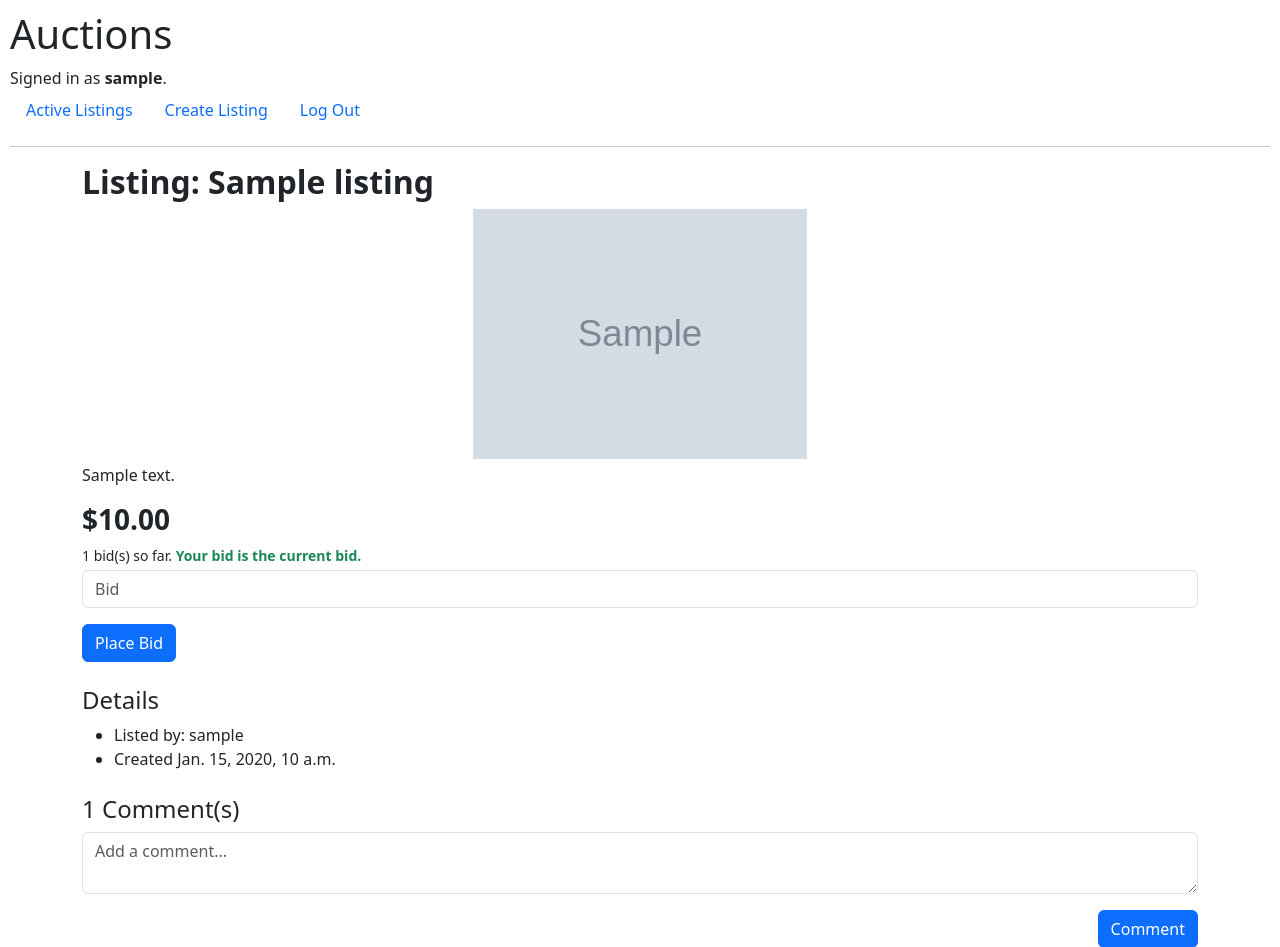
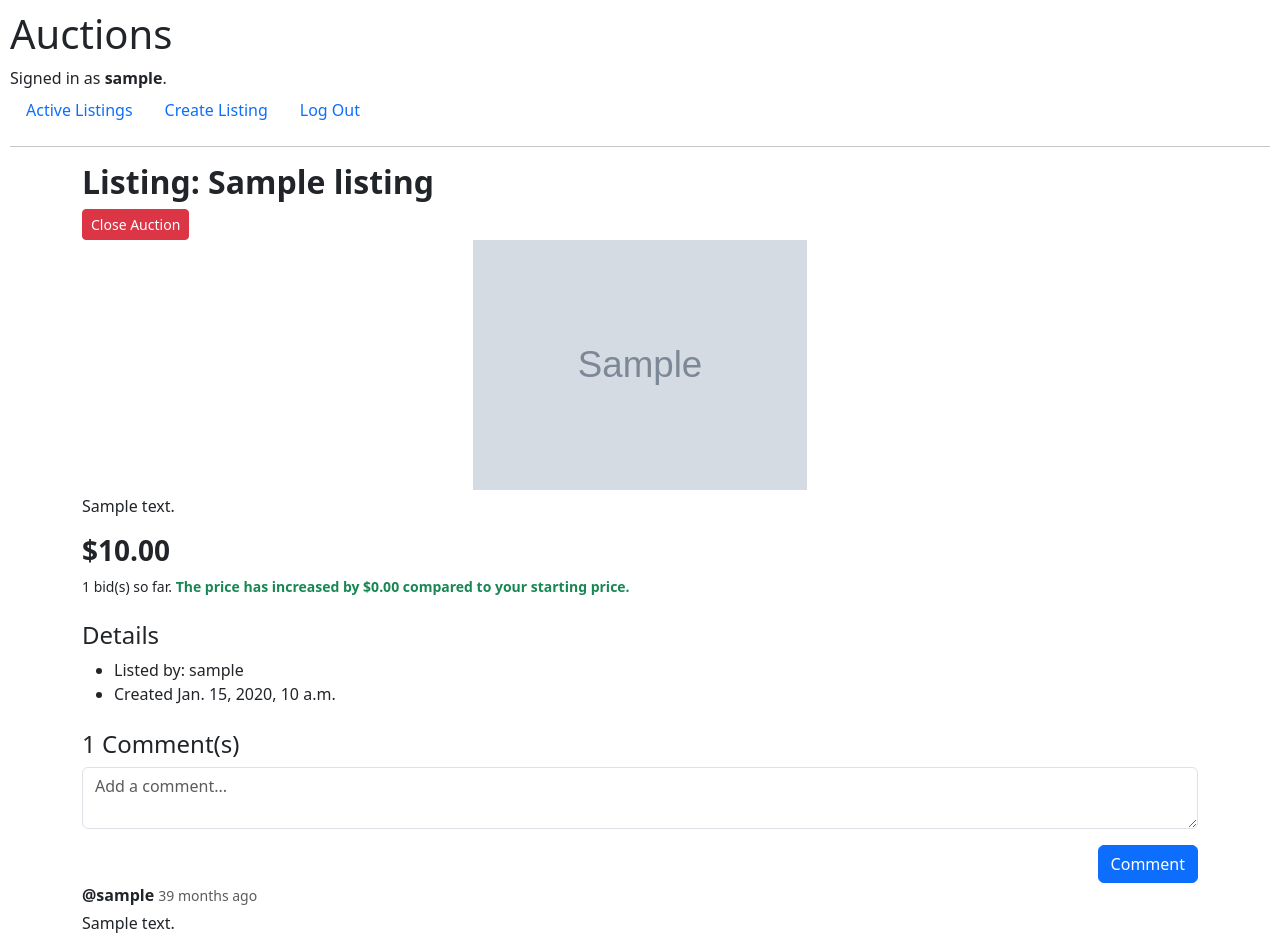
Before and after one commit to RCalvin2005/CS50Web-Commerce, a Django app: page /listing/1 in a window 1280 px wide. Shown: the top 947 px of the page. Run offline with Django 4.2, Linux system fonts and the light colour scheme; a user stored in the database is signed in; tables that the repository leaves empty hold one stand-in row (values such as "Sample post"); grey boxes marked "Sample" are stand-in pictures; some libraries are stand-ins or nearby versions.

Commit message:
Added seller's ability to close listing; Removed seller's ability to bid in own listing; Added more variants to bid_msg in bid_status

```diff
--- a/auctions/templates/auctions/listing_page.html
+++ b/auctions/templates/auctions/listing_page.html
@@ -14,6 +14,13 @@
 
         <h2 class="fw-bold">Listing: {{ listing.title }}</h2>
 
+        {% if request.user == listing.seller and listing.active %}
+            <form action="{% url 'close_listing' listing.id %}" method="post">
+                {% csrf_token %}
+                <input class="btn btn-sm btn-danger" type="submit" value="Close Auction">
+            </form>
+        {% endif %}
+
         {% if listing.image_url %}
             <div class="listing-image-container text-center">
                 <img class="listing-image" src="{{ listing.image_url }}" alt="{{ listing.title }}">
@@ -26,7 +33,7 @@
 
         <h3 class="mt-3 fw-bold">${{ listing.current_price }}</h3>
 
-        {% if user.is_authenticated %}
+        {% if user.is_authenticated and listing.active and request.user != listing.seller %}
             <form action="{% url 'place_bid' listing.id %}" method="post">
                 {% csrf_token %}
                 <p class="small mb-1">{{ bid_status | safe }}</p>
--- a/auctions/urls.py
+++ b/auctions/urls.py
@@ -11,4 +11,5 @@ urlpatterns = [
     path("listing/<int:listing_id>", views.listing_page, name="listing_page"),
     path("listing/<int:listing_id>/bid", views.place_bid, name="place_bid"),
     path("listing/<int:listing_id>/comment", views.post_comment, name="post_comment"),
+    path("listing/<int:listing_id>/close", views.close_listing, name="close_listing"),
 ]
--- a/auctions/util.py
+++ b/auctions/util.py
@@ -4,23 +4,32 @@ def get_bid_status(request, listing):
     # Get total number of bids
     bid_count = listing.bids.count()
 
-    if request.user.is_authenticated:
-        if bid_count:
-            # https://stackoverflow.com/questions/844591/how-to-do-select-max-in-django
-            highest_bid = listing.bids.order_by('-value')[0].value
+    if listing.active:
+        if request.user.is_authenticated:
+            if request.user != listing.seller:
+                if bid_count:
+                    # https://stackoverflow.com/questions/844591/how-to-do-select-max-in-django
+                    highest_bid = listing.bids.order_by('-value')[0].value
 
-            # Check if user has placed a bid
-            user_bid = listing.bids.filter(bidder=request.user)
-            if user_bid:
-                if user_bid.order_by('-value')[0].value == highest_bid:
-                    bid_msg = "<strong class='text-success'>Your bid is the current bid.</strong>"
+                    # Check if user has placed a bid
+                    user_bid = listing.bids.filter(bidder=request.user)
+                    if user_bid:
+                        if user_bid.order_by('-value')[0].value == highest_bid:
+                            bid_msg = "<strong class='text-success'>Your bid is the current bid.</strong>"
+                        else:
+                            bid_msg = "<strong class='text-danger'>Your bid is not the current bid. Place a new bid to buy the listing.</strong>"
+                    else:
+                        bid_msg = "You have not placed a bid."
                 else:
-                    bid_msg = "<strong class='text-danger'>Your bid is not the current bid. Place a new bid to buy the listing.</strong>"
+                    bid_msg = "<strong class='text-success'>Be the first to place a bid.</strong>"
             else:
-                bid_msg = "You have not placed a bid."
+                if bid_count:
+                    bid_msg = f"<strong class='text-success'>The price has increased by ${ listing.current_price - listing.starting_price } compared to your starting price.</strong>"
+                else:
+                    bid_msg = f"<strong class='text-danger'>Keep waiting for potential buyers.</strong>"
         else:
-            bid_msg = "Be the first to place a bid."
+            bid_msg = "<strong class='text-danger'>Login in to place a bid.</strong>"
     else:
-        bid_msg = "<strong class='text-danger'>Login in to place a bid.</strong>"
+        bid_msg = "<strong class='text-danger'>The listing has been closed.</strong>"
 
     return f"{bid_count} bid(s) so far. {bid_msg}"
--- a/auctions/views.py
+++ b/auctions/views.py
@@ -128,6 +128,18 @@ def post_comment(request, listing_id):
         return HttpResponseRedirect(reverse("listing_page", args=[listing_id]))
 
 
+@login_required
+def close_listing(request, listing_id):
+    if request.method == "POST":
+        listing = Listing.objects.get(pk=listing_id)
+        if request.user == listing.seller:
+            listing.active = False
+            listing.save()
+            request.session["msg"] = {"msg": "Listing has been closed!", "class": "alert-success"}
+
+    return HttpResponseRedirect(reverse("listing_page", args=[listing_id]))
+
+
 def login_view(request):
     if request.method == "POST":
 
```
